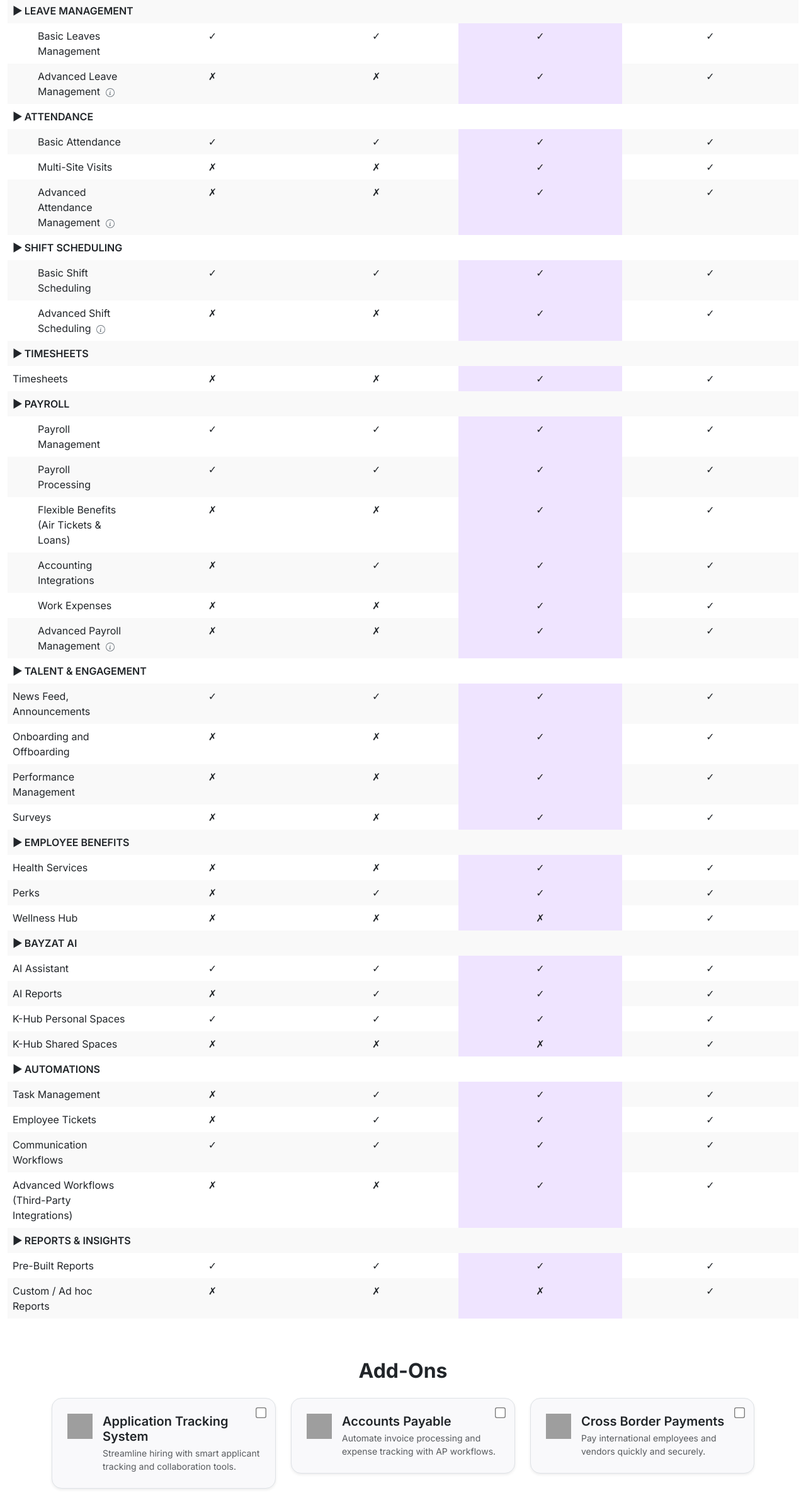
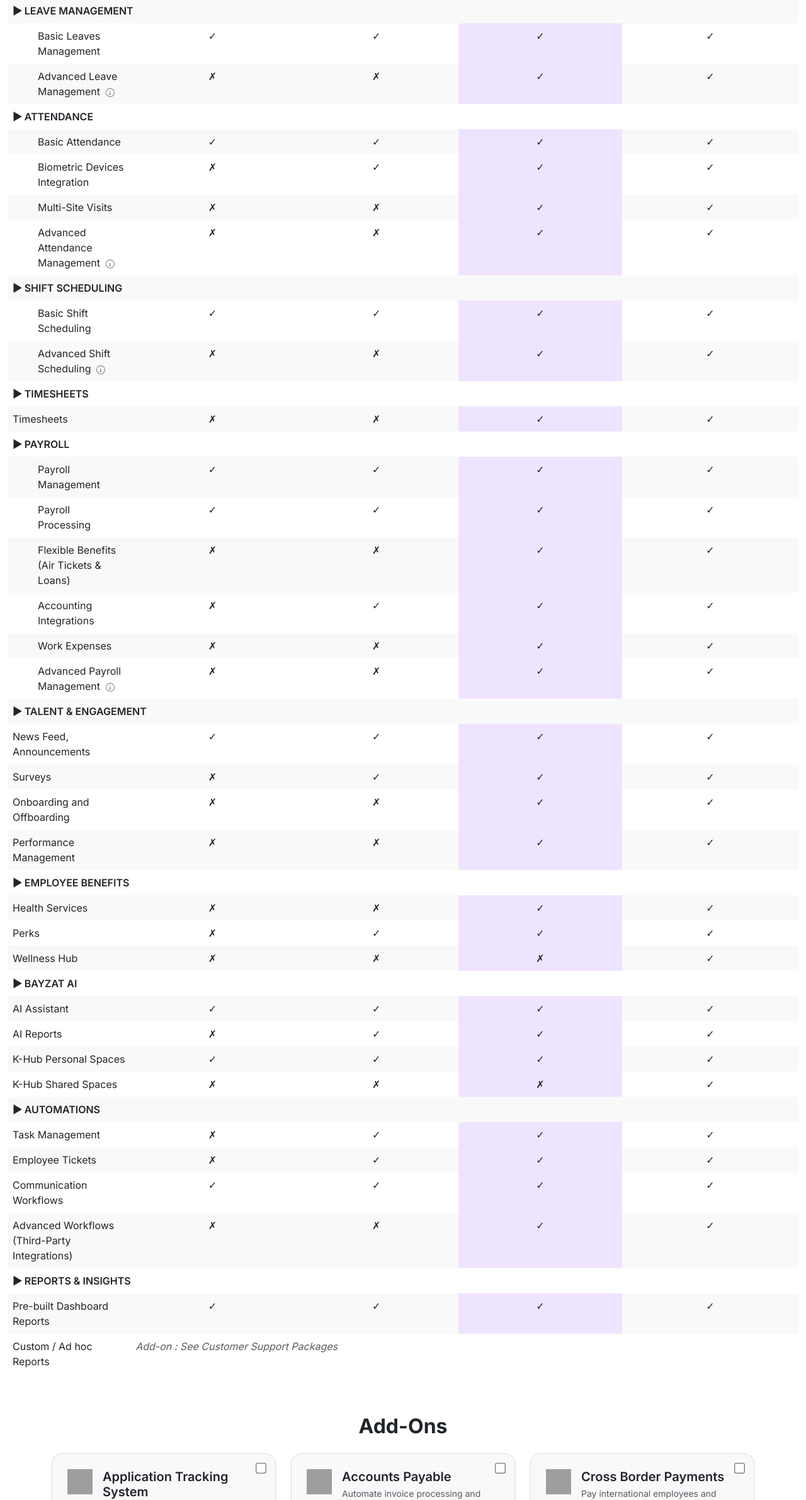
Before and after one commit to mashapajfhp/bayzat-all-in-one-pricing-table, a plain HTML site: page index.html in a window 1280 px wide. Shown: the part 1035-3416 px from the top of the page at 63% size. Drawn offline with nearby package versions, Linux system fonts and the light colour scheme; grey boxes are pictures that could not be loaded.

Commit message:
Add files via upload

```diff
--- a/index.html
+++ b/index.html
@@ -272,8 +272,6 @@
     <div class='custom-tooltip'>
       • Custom eligibility rules based on tenure, role, or location<br>
       • Variable accrual rules (monthly, quarterly, annually, pro-rata)<br>
-      • Carry-forward limits and expiry rules<br>
-      • Blackout dates and leave restrictions during critical periods<br>
       • Bulk leave uploads or edits <br>
       • Custom approval flows
     </div>
@@ -302,7 +300,13 @@
             <td class="highlight-col">✓</td>
             <td>✓</td>
           </tr>
-
+          <tr class="collapse attendanceFeatures">
+            <td class="text-start ps-5">Biometric Devices Integration</td>
+            <td>✗</td>
+            <td>✓</td>
+            <td class="highlight-col">✓</td>
+            <td>✓</td>
+          </tr>
           <tr class="collapse attendanceFeatures">
             <td class="text-start ps-5">Multi-Site Visits</td>
             <td>✗</td>
@@ -324,7 +328,6 @@
                   • Timesheet integration for payroll and productivity tracking<br>
                   • Multi-level thresholds for late arrival, early departure, and absences<br>
                   • Payroll integration for accurate salary processing<br>
-                  • Biometric device integration for secure tracking
                 ">
                 Advanced Attendance Management
                 <svg xmlns="http://www.w3.org/2000/svg" width="14" height="14" fill="#6c757d" class="bi bi-info-circle ms-1" viewBox="0 0 16 16">
@@ -434,9 +437,6 @@
                   • Flexible payroll cycles for different employee groups<br>
                   • Multi-level approval workflows for payroll actions<br>
                   • Multi-tenancy support for handling multiple entities<br>
-                  • Cost centre apportionment for precise cost tracking<br>
-                  • Accrual and provisional payroll reporting<br>
-                  • Payroll variance analysis to detect anomalies<br>
                   • Integration with time and attendance for accurate payouts
                 ">
                 Advanced Payroll Management
@@ -456,9 +456,9 @@
 
           <tr class="category-row bg-light-purple" data-bs-toggle="collapse" data-bs-target=".talentFeatures"><td colspan="5">▶ TALENT & ENGAGEMENT</td></tr>
            <tr class="collapse talentFeatures"><td>News Feed, Announcements</td><td>✓</td><td>✓</td><td class="highlight-col">✓</td><td>✓</td></tr>
+           <tr class="collapse talentFeatures"><td>Surveys</td><td>✗</td><td>✓</td><td class="highlight-col">✓</td><td>✓</td></tr>
            <tr class="collapse talentFeatures"><td>Onboarding and Offboarding </td><td>✗</td><td>✗</td><td class="highlight-col">✓</td><td>✓</td></tr>
            <tr class="collapse talentFeatures"><td>Performance Management</td><td>✗</td><td>✗</td><td class="highlight-col">✓</td><td>✓</td></tr>
-          <tr class="collapse talentFeatures"><td>Surveys</td><td>✗</td><td>✗</td><td class="highlight-col">✓</td><td>✓</td></tr>
 
           <tr class="category-row bg-light-purple" data-bs-toggle="collapse" data-bs-target=".benefitsFeatures"><td colspan="5">▶ EMPLOYEE BENEFITS</td></tr>
           <tr class="collapse benefitsFeatures"><td>Health Services</td><td>✗</td><td>✗</td><td class="highlight-col">✓</td><td>✓</td></tr>
@@ -477,9 +477,20 @@
           <tr class="collapse automationsFeatures"><td>Communication Workflows</td><td>✓</td><td>✓</td><td class="highlight-col">✓</td><td>✓</td></tr>
           <tr class="collapse automationsFeatures"><td>Advanced Workflows (Third-Party Integrations)</td><td>✗</td><td>✗</td><td class="highlight-col">✓</td><td>✓</td></tr>
 
-          <tr class="category-row bg-light-purple" data-bs-toggle="collapse" data-bs-target=".reportFeatures"><td colspan="5">▶ REPORTS & INSIGHTS</td></tr>
-          <tr class="collapse reportFeatures"><td>Pre-Built Reports</td><td>✓</td><td>✓</td><td class="highlight-col">✓</td><td>✓</td></tr>
-          <tr class="collapse reportFeatures"><td>Custom / Ad hoc Reports</td><td>✗</td><td>✗</td><td class="highlight-col">✗</td><td>✓</td></tr>
+          <tr class="category-row bg-light-purple" data-bs-toggle="collapse" data-bs-target=".reportFeatures">
+            <td colspan="5">▶ REPORTS & INSIGHTS</td>
+          </tr>
+          <tr class="collapse reportFeatures">
+            <td>Pre-built Dashboard Reports</td>
+            <td>✓</td>
+            <td>✓</td>
+            <td class="highlight-col">✓</td>
+            <td>✓</td>
+          </tr>
+          <tr class="collapse reportFeatures">
+            <td>Custom / Ad hoc Reports</td>
+            <td colspan="4" class="text-start fst-italic text-muted ps-2">Add-on : See Customer Support Packages</td>
+          </tr>
 
         </tbody>
       </table>
```
